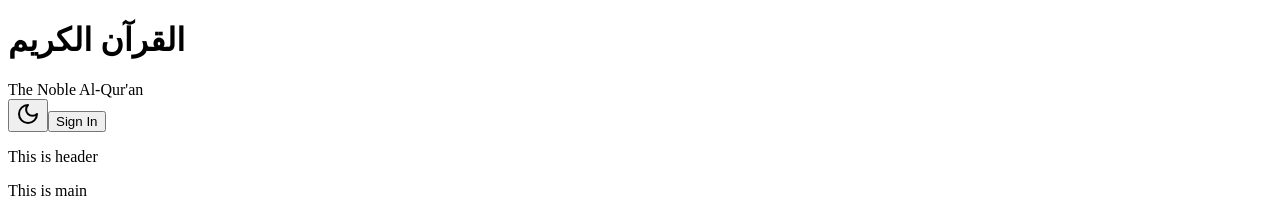
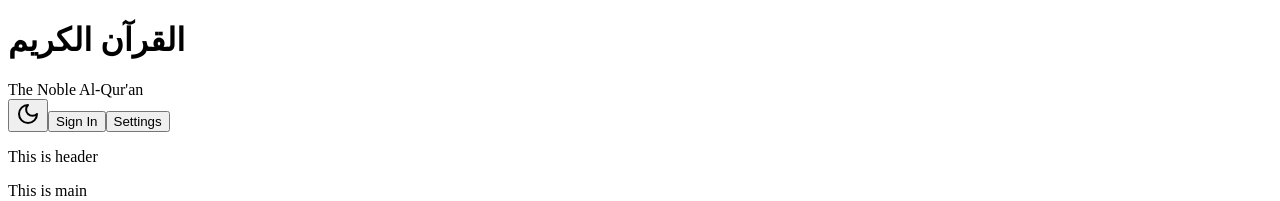
Before and after one commit to hzlnqodrey/learn-alquran-app, a Next.js app: page / in a window 1280 px wide. Shown: the top 201 px of the page. Built offline with nearby package versions, Linux system fonts and the light colour scheme.

Commit message:
feat: create setting button in header navbar

```diff
--- a/src/app/page.tsx
+++ b/src/app/page.tsx
@@ -3,8 +3,10 @@
 import { Button } from "@/components/ui/button"
 import { useTheme } from "next-themes";
 import { Sun, Moon } from "lucide-react";
+import { useRouter } from "next/navigation";
 
 export default function HomePage() {
+    const router = useRouter()
     const { theme, setTheme } = useTheme();
 
     const toggleTheme = () => {
@@ -50,6 +52,14 @@ export default function HomePage() {
                         </Button>
 
                         {/* Button: Settings */}
+                        <Button
+                            variant="ghost"
+                            size="icon"
+                            onClick={() => router.push('/settings')}
+                            aria-label="Settings"
+                        >
+                            Settings
+                        </Button>
                     </div>
 
                 </div>
```
